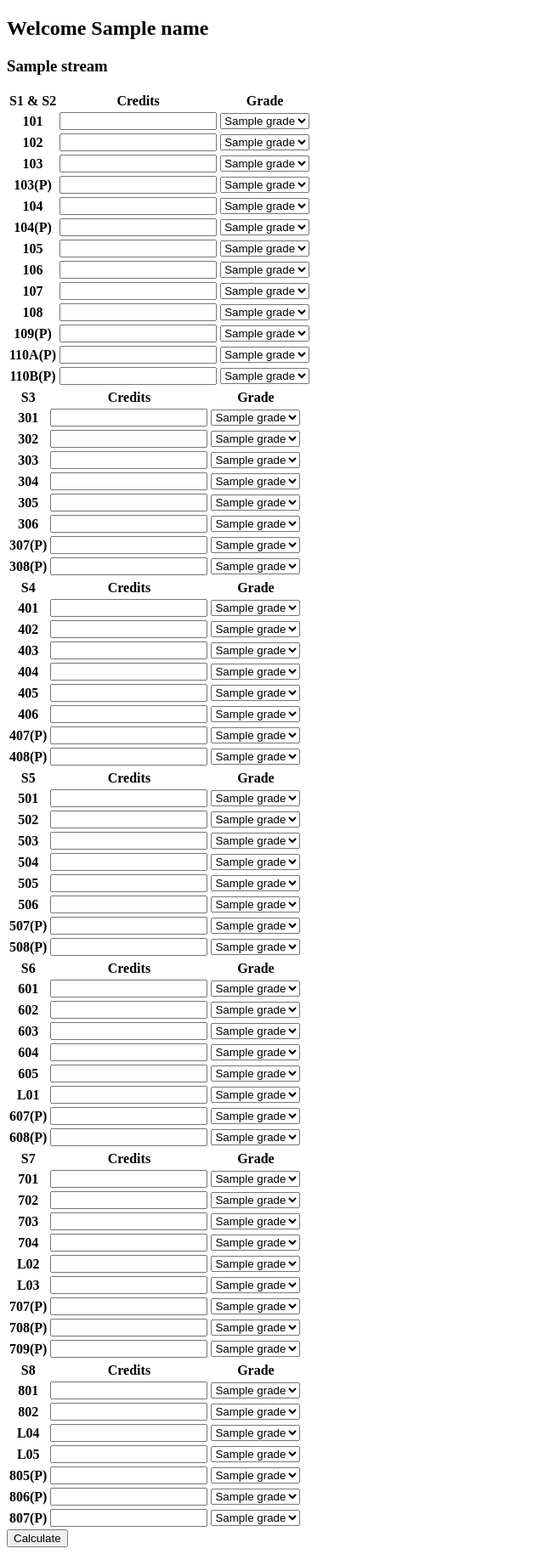
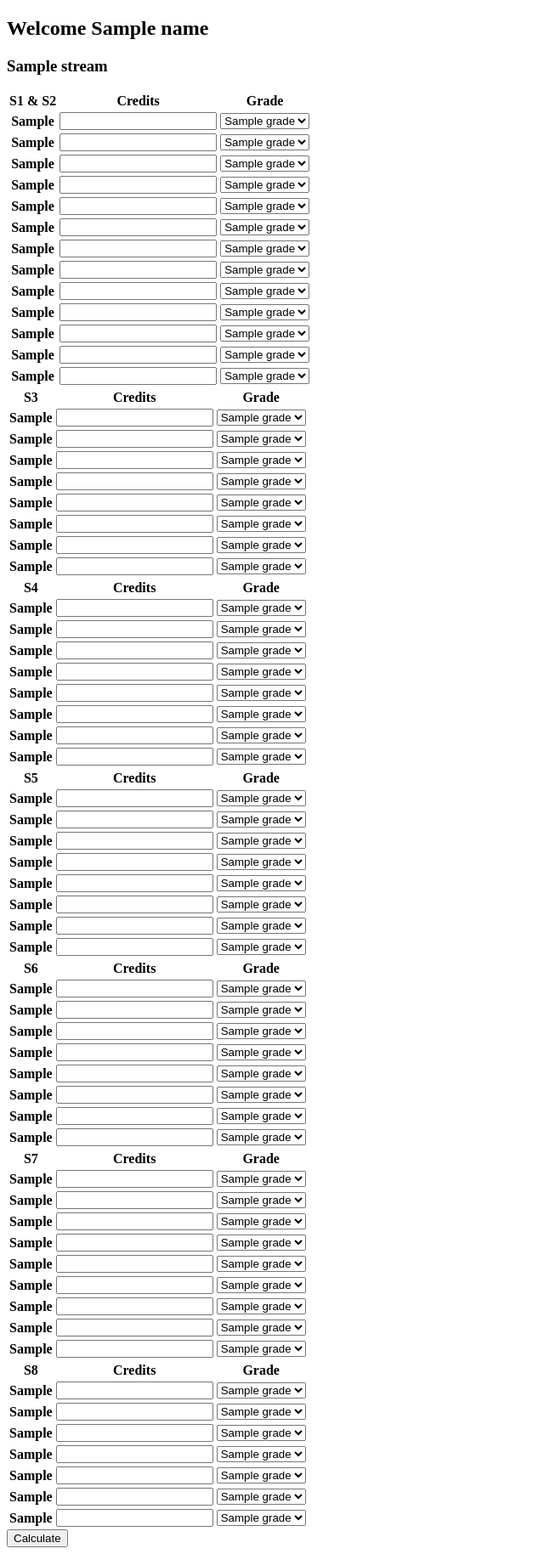
Before and after one commit to alfie-max/CGPA-Calculator, a Flask app: template calc/templates/calc.html in a window 1280 px wide. Shown: the part 134-1963 px from the top of the page at 85% size, without its empty margins (0-640 px from the left). Run offline with Flask 2, Linux system fonts and the light colour scheme; the template is opened without the code that fills it: values that come from a table or form of the project are taken from there, most other values are stand-ins (such as "Sample title", 1, 10 or a date in 2020).

Commit message:
Subject names displayed instead of subject code

```diff
--- a/calc/templates/calc.html
+++ b/calc/templates/calc.html
@@ -16,7 +16,7 @@
 	  <th>  Grade </th>
 	</tr>
 	<tr>
-	  <th>	101	</th>
+	  <th> {{ syllabus['s1_s2']['101'] }} </th>
 	  <td> {{ calc.c_101 }}</td>
 	  <td>
 	    <select name = 'g_101'>
@@ -27,7 +27,7 @@
 	  </td>
 	</tr>
 	<tr>
-	  <th>	102	</th>
+	  <th> {{ syllabus['s1_s2']['102'] }} </th>
 	  <td> {{ calc.c_102 }}</td>
 	  <td>
 	    <select name = 'g_102'>
@@ -38,7 +38,7 @@
 	  </td>
 	</tr>
 	<tr>
-	  <th>	103	</th>
+	  <th> {{ syllabus['s1_s2']['103'] }} </th>
 	  <td> {{ calc.c_103 }}</td>
 	  <td>
 	    <select name = 'g_103'>
@@ -49,7 +49,7 @@
 	  </td>
 	</tr>
 	<tr>
-	  <th>	103(P)	</th>
+	  <th> {{ syllabus['s1_s2']['103P'] }} </th>
 	  <td> {{ calc.c_103P }}</td>
 	  <td>
 	    <select name = 'g_103P'>
@@ -60,7 +60,7 @@
 	  </td>
 	</tr>
 	<tr>
-	  <th>	104	</th>
+	  <th> {{ syllabus['s1_s2']['104'] }} </th>
 	  <td> {{ calc.c_104 }}</td>
 	  <td>
 	    <select name = 'g_104'>
@@ -71,7 +71,7 @@
 	  </td>
 	</tr>
 	<tr>
-	  <th>	104(P)	</th>
+	  <th> {{ syllabus['s1_s2']['104P'] }} </th>
 	  <td> {{ calc.c_104P }}</td>
 	  <td>
 	    <select name = 'g_104P'>
@@ -82,7 +82,7 @@
 	  </td>
 	</tr>
 	<tr>
-	  <th>	105	</th>
+	  <th> {{ syllabus['s1_s2']['105'] }} </th>
 	  <td> {{ calc.c_105 }}</td>
 	  <td>
 	    <select name = 'g_105'>
@@ -93,7 +93,7 @@
 	  </td>
 	</tr>
 	<tr>
-	  <th>	106	</th>
+	  <th> {{ syllabus['s1_s2']['106'] }} </th>
 	  <td> {{ calc.c_106 }}</td>
 	  <td>
 	    <select name = 'g_106'>
@@ -104,7 +104,7 @@
 	  </td>
 	</tr>
 	<tr>
-	  <th>	107	</th>
+	  <th> {{ syllabus['s1_s2']['107'] }} </th>
 	  <td> {{ calc.c_107 }}</td>
 	  <td>
 	    <select name = 'g_107'>
@@ -115,7 +115,7 @@
 	  </td>
 	</tr>
 	<tr>
-	  <th>	108	</th>
+	  <th> {{ syllabus['s1_s2']['108'] }} </th>
 	  <td> {{ calc.c_108 }}</td>
 	  <td>
 	    <select name = 'g_108'>
@@ -126,7 +126,7 @@
 	  </td>
 	</tr>
 	<tr>
-	  <th>	109(P)	</th>
+	  <th> {{ syllabus['s1_s2']['109P'] }} </th>
 	  <td> {{ calc.c_109P }}</td>
 	  <td>
 	    <select name = 'g_109P'>
@@ -137,7 +137,7 @@
 	  </td>
 	</tr>
 	<tr>
-	  <th>	110A(P)	</th>
+	  <th> {{ syllabus['s1_s2']['110AP'] }} </th>
 	  <td> {{ calc.c_110AP }}</td>
 	  <td>
 	    <select name = 'g_110AP'>
@@ -148,7 +148,7 @@
 	  </td>
 	</tr>
 	<tr>
-	  <th>	110B(P)	</th>
+	  <th> {{ syllabus['s1_s2']['110BP'] }} </th>
 	  <td> {{ calc.c_110BP }}</td>
 	  <td>
 	    <select name = 'g_110BP'>
@@ -167,7 +167,7 @@
 	  <th>  Grade </th>
 	</tr>
 	<tr>
-	  <th>	301	</th>
+	  <th> {{ syllabus['s3']['301'] }} </th>
 	  <td> {{ calc.c_301 }}</td>
 	  <td>
 	    <select name = 'g_301'>
@@ -178,7 +178,7 @@
 	  </td>
 	</tr>
 	<tr>
-	  <th>	302	</th>
+	  <th> {{ syllabus['s3']['302'] }} </th>
 	  <td> {{ calc.c_302 }}</td>
 	  <td>
 	    <select name = 'g_302'>
@@ -189,7 +189,7 @@
 	  </td>
 	</tr>
 	<tr>
-	  <th>	303	</th>
+	  <th> {{ syllabus['s3']['303'] }} </th>
 	  <td> {{ calc.c_303 }}</td>
 	  <td>
 	    <select name = 'g_303'>
@@ -200,7 +200,7 @@
 	  </td>
 	</tr>
 	<tr>
-	  <th>	304	</th>
+	  <th> {{ syllabus['s3']['304'] }} </th>
 	  <td> {{ calc.c_304 }}</td>
 	  <td>
 	    <select name = 'g_304'>
@@ -211,7 +211,7 @@
 	  </td>
 	</tr>
 	<tr>
-	  <th>	305	</th>
+	  <th> {{ syllabus['s3']['305'] }} </th>
 	  <td> {{ calc.c_305 }}</td>
 	  <td>
 	    <select name = 'g_305'>
@@ -222,7 +222,7 @@
 	  </td>
 	</tr>
 	<tr>
-	  <th>	306	</th>
+	  <th> {{ syllabus['s3']['306'] }} </th>
 	  <td> {{ calc.c_306 }}</td>
 	  <td>
 	    <select name = 'g_306'>
@@ -233,7 +233,7 @@
 	  </td>
 	</tr>
 	<tr>
-	  <th>	307(P)	</th>
+	  <th> {{ syllabus['s3']['307P'] }} </th>
 	  <td> {{ calc.c_307P }}</td>
 	  <td>
 	    <select name = 'g_307P'>
@@ -244,7 +244,7 @@
 	  </td>
 	</tr>
 	<tr>
-	  <th>	308(P)	</th>
+	  <th> {{ syllabus['s3']['308P'] }} </th>
 	  <td> {{ calc.c_308P }}</td>
 	  <td>
 	    <select name = 'g_308P'>
@@ -263,7 +263,7 @@
 	  <th>  Grade </th>
 	</tr>
 	<tr>
-	  <th>	401	</th>
+	  <th> {{ syllabus['s4']['401'] }} </th>
 	  <td> {{ calc.c_401 }}</td>
 	  <td>
 	    <select name = 'g_401'>
@@ -274,7 +274,7 @@
 	  </td>
 	</tr>
 	<tr>
-	  <th>	402	</th>
+	  <th> {{ syllabus['s4']['402'] }} </th>
 	  <td> {{ calc.c_402 }}</td>
 	  <td>
 	    <select name = 'g_402'>
@@ -285,7 +285,7 @@
 	  </td>
 	</tr>
 	<tr>
-	  <th>	403	</th>
+	  <th> {{ syllabus['s4']['403'] }} </th>
 	  <td> {{ calc.c_403 }}</td>
 	  <td>
 	    <select name = 'g_403'>
@@ -296,7 +296,7 @@
 	  </td>
 	</tr>
 	<tr>
-	  <th>	404	</th>
+	  <th> {{ syllabus['s4']['404'] }} </th>
 	  <td> {{ calc.c_404 }}</td>
 	  <td>
 	    <select name = 'g_404'>
@@ -307,7 +307,7 @@
 	  </td>
 	</tr>
 	<tr>
-	  <th>	405	</th>
+	  <th> {{ syllabus['s4']['405'] }} </th>
 	  <td> {{ calc.c_405 }}</td>
 	  <td>
 	    <select name = 'g_405'>
@@ -318,7 +318,7 @@
 	  </td>
 	</tr>
 	<tr>
-	  <th>	406	</th>
+	  <th> {{ syllabus['s4']['406'] }} </th>
 	  <td> {{ calc.c_406 }}</td>
 	  <td>
 	    <select name = 'g_406'>
@@ -329,7 +329,7 @@
 	  </td>
 	</tr>
 	<tr>
-	  <th>	407(P)	</th>
+	  <th> {{ syllabus['s4']['407P'] }} </th>
 	  <td> {{ calc.c_407P }}</td>
 	  <td>
 	    <select name = 'g_407P'>
@@ -340,7 +340,7 @@
 	  </td>
 	</tr>
 	<tr>
-	  <th>	408(P)	</th>
+	  <th> {{ syllabus['s4']['408P'] }} </th>
 	  <td> {{ calc.c_408P }}</td>
 	  <td>
 	    <select name = 'g_408P'>
@@ -359,7 +359,7 @@
 	  <th>  Grade </th>
 	</tr>
 	<tr>
-	  <th>	501	</th>
+	  <th> {{ syllabus['s5']['501'] }} </th>
 	  <td> {{ calc.c_501 }}</td>
 	  <td>
 	    <select name = 'g_501'>
@@ -370,7 +370,7 @@
 	  </td>
 	</tr>
 	<tr>
-	  <th>	502	</th>
+	  <th> {{ syllabus['s5']['502'] }} </th>
 	  <td> {{ calc.c_502 }}</td>
 	  <td>
 	    <select name = 'g_502'>
@@ -381,7 +381,7 @@
 	  </td>
 	</tr>
 	<tr>
-	  <th>	503	</th>
+	  <th> {{ syllabus['s5']['503'] }} </th>
 	  <td> {{ calc.c_503 }}</td>
 	  <td>
 	    <select name = 'g_503'>
@@ -392,7 +392,7 @@
 	  </td>
 	</tr>
 	<tr>
-	  <th>	504	</th>
+	  <th> {{ syllabus['s5']['504'] }} </th>
 	  <td> {{ calc.c_504 }}</td>
 	  <td>
 	    <select name = 'g_504'>
@@ -403,7 +403,7 @@
 	  </td>
 	</tr>
 	<tr>
-	  <th>	505	</th>
+	  <th> {{ syllabus['s5']['505'] }} </th>
 	  <td> {{ calc.c_505 }}</td>
 	  <td>
 	    <select name = 'g_505'>
@@ -414,7 +414,7 @@
 	  </td>
 	</tr>
 	<tr>
-	  <th>	506	</th>
+	  <th> {{ syllabus['s5']['506'] }} </th>
 	  <td> {{ calc.c_506 }}</td>
 	  <td>
 	    <select name = 'g_506'>
@@ -425,7 +425,7 @@
 	  </td>
 	</tr>
 	<tr>
-	  <th>	507(P)	</th>
+	  <th> {{ syllabus['s5']['507P'] }} </th>
 	  <td> {{ calc.c_507P }}</td>
 	  <td>
 	    <select name = 'g_507P'>
@@ -436,7 +436,7 @@
 	  </td>
 	</tr>
 	<tr>
-	  <th>	508(P)	</th>
+	  <th> {{ syllabus['s5']['508P'] }} </th>
 	  <td> {{ calc.c_508P }}</td>
 	  <td>
 	    <select name = 'g_508P'>
@@ -455,7 +455,7 @@
 	  <th>  Grade </th>
 	</tr>
 	<tr>
-	  <th>	601	</th>
+	  <th> {{ syllabus['s6']['601'] }} </th>
 	  <td> {{ calc.c_601 }}</td>
 	  <td>
 	    <select name = 'g_601'>
@@ -466,7 +466,7 @@
 	  </td>
 	</tr>
 	<tr>
-	  <th>	602	</th>
+	  <th> {{ syllabus['s6']['602'] }} </th>
 	  <td> {{ calc.c_602 }}</td>
 	  <td>
 	    <select name = 'g_602'>
@@ -477,7 +477,7 @@
 	  </td>
 	</tr>
 	<tr>
-	  <th>	603	</th>
+	  <th> {{ syllabus['s6']['603'] }} </th>
 	  <td> {{ calc.c_603 }}</td>
 	  <td>
 	    <select name = 'g_603'>
@@ -488,7 +488,7 @@
 	  </td>
 	</tr>
 	<tr>
-	  <th>	604	</th>
+	  <th> {{ syllabus['s6']['604'] }} </th>
 	  <td> {{ calc.c_604 }}</td>
 	  <td>
 	    <select name = 'g_604'>
@@ -499,7 +499,7 @@
 	  </td>
 	</tr>
 	<tr>
-	  <th>	605	</th>
+	  <th> {{ syllabus['s6']['605'] }} </th>
 	  <td> {{ calc.c_605 }}</td>
 	  <td>
 	    <select name = 'g_605'>
@@ -510,7 +510,7 @@
 	  </td>
 	</tr>
 	<tr>
-	  <th>	L01	</th>
+	  <th> {{ syllabus['s6']['L01'] }} </th>
 	  <td> {{ calc.c_L01 }}</td>
 	  <td>
 	    <select name = 'g_L01'>
@@ -521,7 +521,7 @@
 	  </td>
 	</tr>
 	<tr>
-	  <th>	607(P)	</th>
+	  <th> {{ syllabus['s6']['607P'] }} </th>
 	  <td> {{ calc.c_607P }}</td>
 	  <td>
 	    <select name = 'g_607P'>
@@ -532,7 +532,7 @@
 	  </td>
 	</tr>
 	<tr>
-	  <th>	608(P)	</th>
+	  <th> {{ syllabus['s6']['608P'] }} </th>
 	  <td> {{ calc.c_608P }}</td>
 	  <td>
 	    <select name = 'g_608P'>
@@ -551,7 +551,7 @@
 	  <th>  Grade </th>
 	</tr>
 	<tr>
-	  <th>	701	</th>
+	  <th> {{ syllabus['s7']['701'] }} </th>
 	  <td> {{ calc.c_701 }}</td>
 	  <td>
 	    <select name = 'g_701'>
@@ -562,7 +562,7 @@
 	  </td>
 	</tr>
 	<tr>
-	  <th>	702	</th>
+	  <th> {{ syllabus['s7']['702'] }} </th>
 	  <td> {{ calc.c_702 }}</td>
 	  <td>
 	    <select name = 'g_702'>
@@ -573,7 +573,7 @@
 	  </td>
 	</tr>
 	<tr>
-	  <th>	703	</th>
+	  <th> {{ syllabus['s7']['703'] }} </th>
 	  <td> {{ calc.c_703 }}</td>
 	  <td>
 	    <select name = 'g_703'>
@@ -584,7 +584,7 @@
 	  </td>
 	</tr>
 	<tr>
-	  <th>	704	</th>
+	  <th> {{ syllabus['s7']['704'] }} </th>
 	  <td> {{ calc.c_704 }}</td>
 	  <td>
 	    <select name = 'g_704'>
@@ -595,7 +595,7 @@
 	  </td>
 	</tr>
 	<tr>
-	  <th>	L02	</th>
+	  <th> {{ syllabus['s7']['L02'] }} </th>
 	  <td> {{ calc.c_L02 }}</td>
 	  <td>
 	    <select name = 'g_L02'>
@@ -606,7 +606,7 @@
 	  </td>
 	</tr>
 	<tr>
-	  <th>	L03	</th>
+	  <th> {{ syllabus['s7']['L03'] }} </th>
 	  <td> {{ calc.c_L03 }}</td>
 	  <td>
 	    <select name = 'g_L03'>
@@ -617,7 +617,7 @@
 	  </td>
 	</tr>
 	<tr>
-	  <th>	707(P)	</th>
+	  <th> {{ syllabus['s7']['707P'] }} </th>
 	  <td> {{ calc.c_707P }}</td>
 	  <td>
 	    <select name = 'g_707P'>
@@ -628,7 +628,7 @@
 	  </td>
 	</tr>
 	<tr>
-	  <th>	708(P)	</th>
+	  <th> {{ syllabus['s7']['708P'] }} </th>
 	  <td> {{ calc.c_708P }}</td>
 	  <td>
 	    <select name = 'g_708P'>
@@ -639,7 +639,7 @@
 	  </td>
 	</tr>
 	<tr>
-	  <th>	709(P)	</th>
+	  <th> {{ syllabus['s7']['709P'] }} </th>
 	  <td> {{ calc.c_709P }}</td>
 	  <td>
 	    <select name = 'g_709P'>
@@ -658,7 +658,7 @@
 	  <th>  Grade </th>
 	</tr>
 	<tr>
-	  <th>	801	</th>
+	  <th> {{ syllabus['s8']['801'] }} </th>
 	  <td> {{ calc.c_801 }}</td>
 	  <td>
 	    <select name = 'g_801'>
@@ -669,7 +669,7 @@
 	  </td>
 	</tr>
 	<tr>
-	  <th>	802	</th>
+	  <th> {{ syllabus['s8']['802'] }} </th>
 	  <td> {{ calc.c_802 }}</td>
 	  <td>
 	    <select name = 'g_802'>
@@ -680,7 +680,7 @@
 	  </td>
 	</tr>
 	<tr>
-	  <th>	L04	</th>
+	  <th> {{ syllabus['s8']['L04'] }} </th>
 	  <td> {{ calc.c_L04 }}</td>
 	  <td>
 	    <select name = 'g_L04'>
@@ -691,7 +691,7 @@
 	  </td>
 	</tr>
 	<tr>
-	  <th>	L05	</th>
+	  <th> {{ syllabus['s8']['L05'] }} </th>
 	  <td> {{ calc.c_L05 }}</td>
 	  <td>
 	    <select name = 'g_L05'>
@@ -702,7 +702,7 @@
 	  </td>
 	</tr>
 	<tr>
-	  <th>	805(P)	</th>
+	  <th> {{ syllabus['s8']['805P'] }} </th>
 	  <td> {{ calc.c_805P }}</td>
 	  <td>
 	    <select name = 'g_805P'>
@@ -713,7 +713,7 @@
 	  </td>
 	</tr>
 	<tr>
-	  <th>	806(P)	</th>
+	  <th> {{ syllabus['s8']['806P'] }} </th>
 	  <td> {{ calc.c_806P }}</td>
 	  <td>
 	    <select name = 'g_806P'>
@@ -724,7 +724,7 @@
 	  </td>
 	</tr>
 	<tr>
-	  <th>	807(P)	</th>
+	  <th> {{ syllabus['s8']['807P'] }} </th>
 	  <td> {{ calc.c_807P }}</td>
 	  <td>
 	    <select name = 'g_807P'>
```
Also changed, not shown: calc/config.py (+62 -62 lines).
